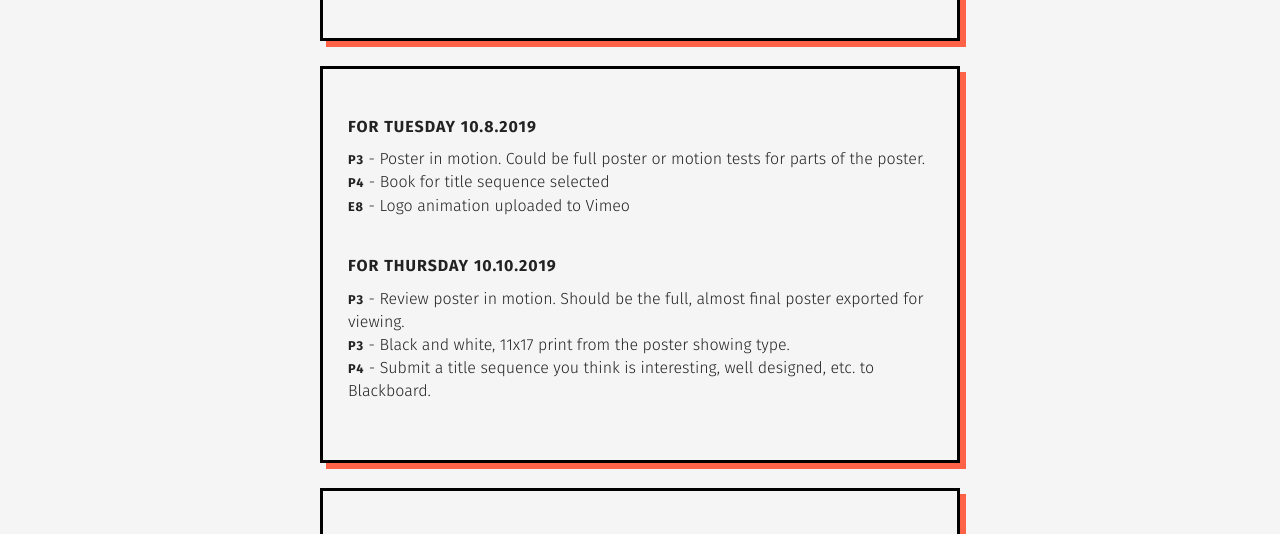
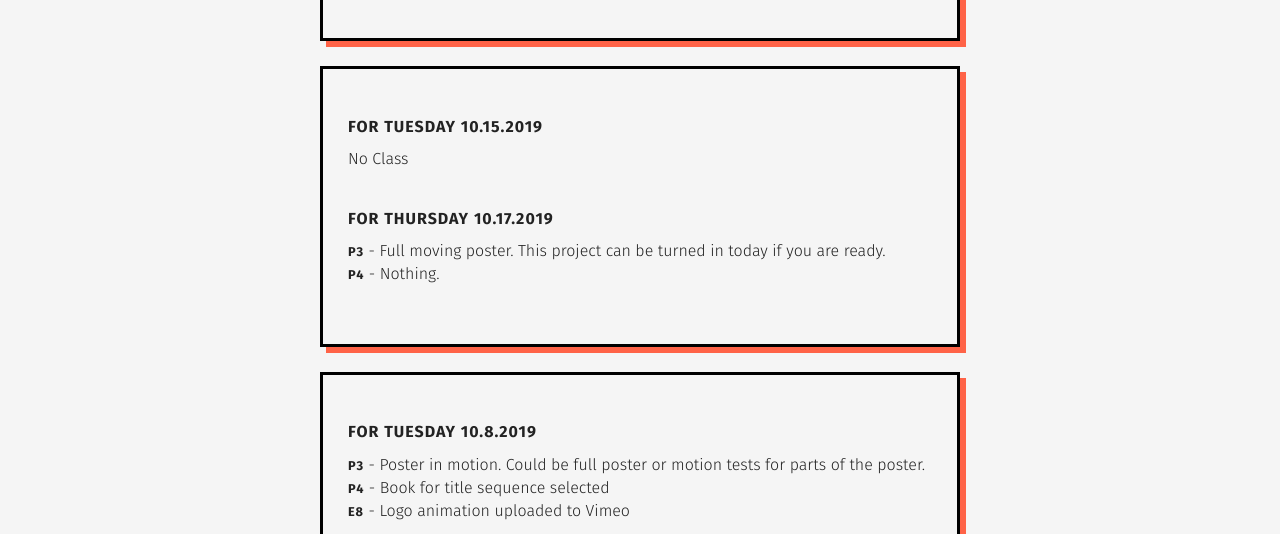
Before and after one commit to gmu-gd/motion19-fall, a plain HTML site: page due/index.html in a window 1280 px wide. Shown: the part 230-764 px from the top of the page. Drawn offline with nearby package versions, Linux system fonts and the light colour scheme.

Commit message:
Update index.html

```diff
--- a/due/index.html
+++ b/due/index.html
@@ -40,6 +40,18 @@
         <p>Not sure what's due next class? Check below. The top boxes should be what is due for the next classes. The boxes below that are what was due for previous classes.</p>
       </div>
     </div>
+    <div class="container-due" class="clearfix">
+      <div class="textblock">
+        <h4>For Tuesday 10.15.2019</h4>
+        <ul>
+          <li>No Class</li>
+        </ul>
+        <h4>For Thursday 10.17.2019</h4>
+        <ul>
+          <li><strong>P3</strong> - Full moving poster. This project can be turned in today if you are ready.</li>
+          <li><strong>P4</strong> - Nothing.</li>
+        </ul>
+      </div>
     <div class="container-due" class="clearfix">
       <div class="textblock">
         <h4>For Tuesday 10.8.2019</h4>
```
